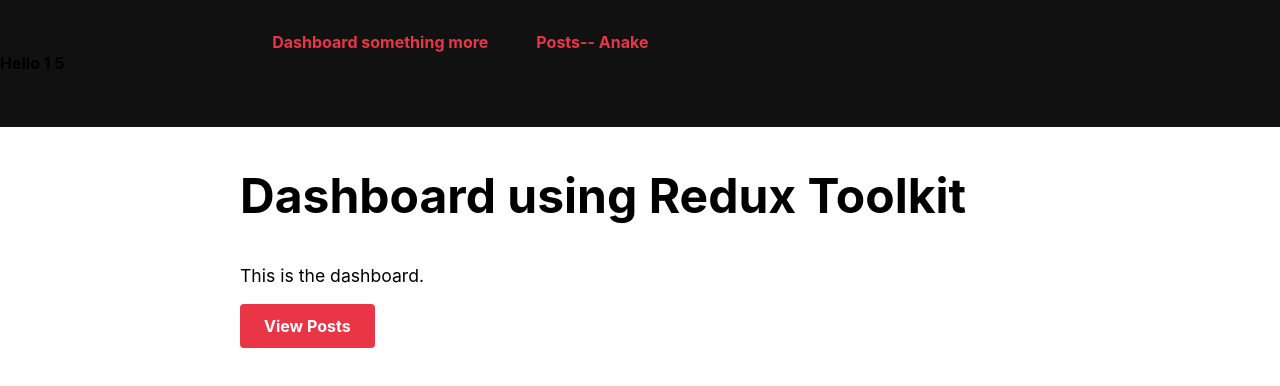
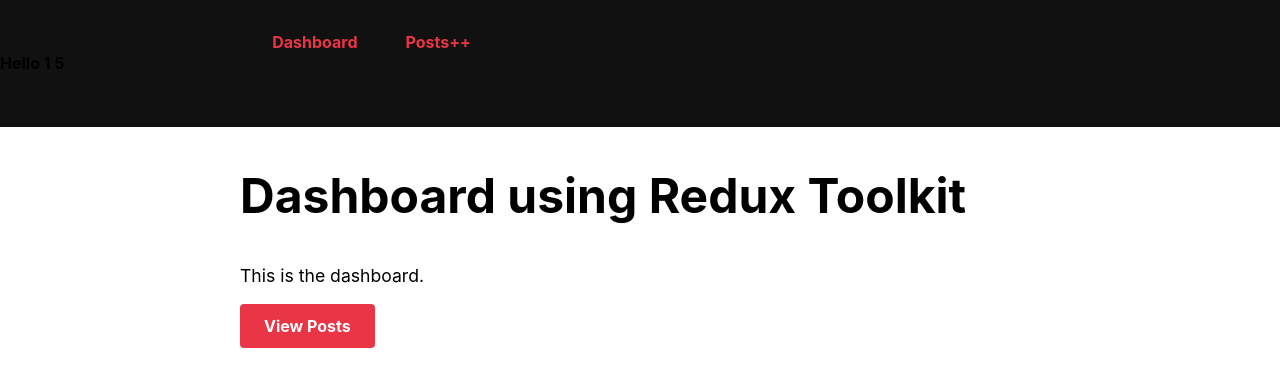
Before and after one commit to rubangarmon/git-tests, a React (Create React App) app: page / in a window 1280 px wide. Shown: the top 386 px of the page. Built offline with nearby package versions, Linux system fonts and the light colour scheme; the HTML template or start-up script is replaced by a standard one.

Commit message:
feature-b second commit nav++

```diff
--- a/src/components/Navbar.js
+++ b/src/components/Navbar.js
@@ -5,8 +5,8 @@ export const Navbar = () => (
   <nav>
     <h4>Hello 1 5</h4>
     <section>
-      <Link to="/">Dashboard something more</Link>
-      <Link to="/posts">Posts-- Anake</Link>
+      <Link to="/">Dashboard</Link>
+      <Link to="/posts">Posts++</Link>
     </section>
   </nav>
 )
```
